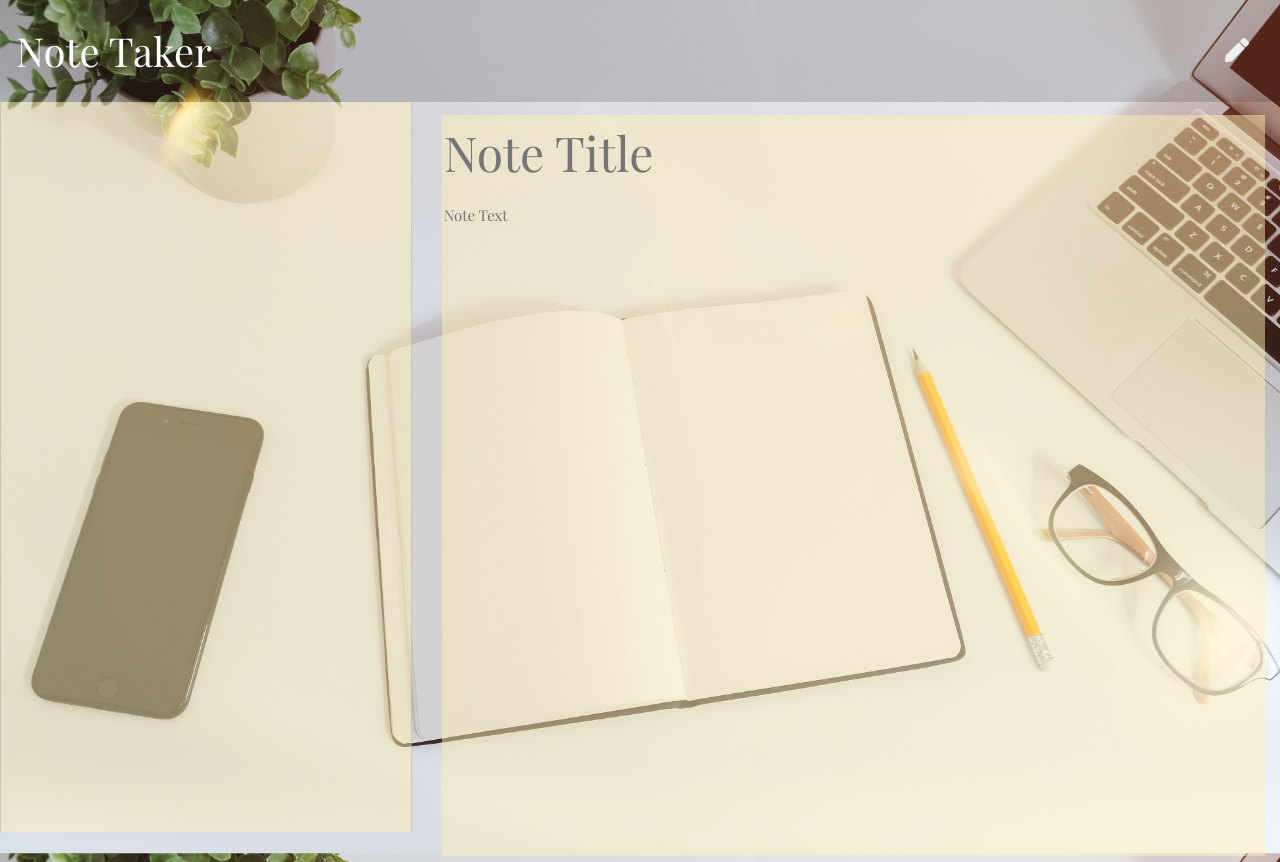
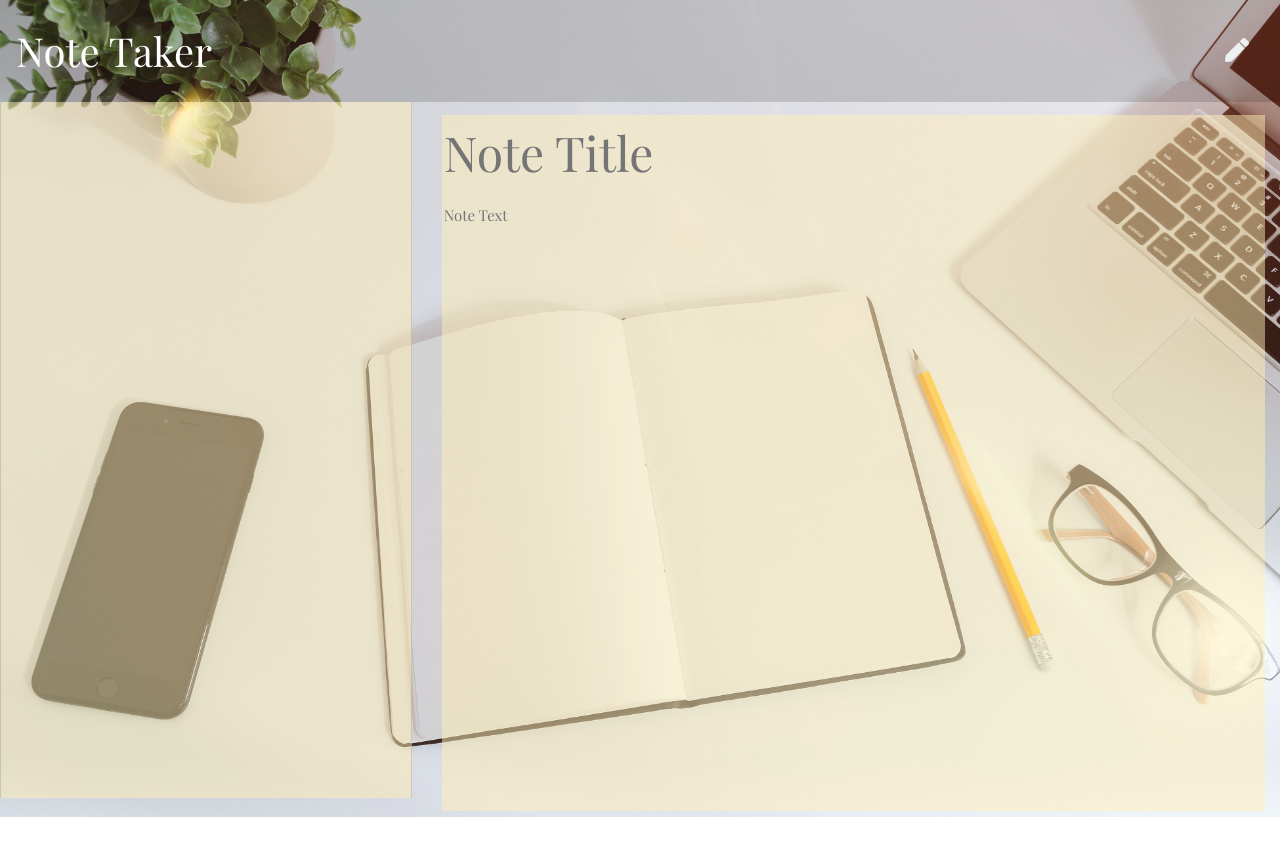
Before and after one commit to Suji-GitH/MBC-Note-Taker, a website: page public/notes.html in a window 1280 px wide. After the commit the page ends 817 px from the top, so only its background shows below. Drawn offline with nearby package versions, Linux system fonts and the light colour scheme; no server answers.

Commit message:
update css

```diff
--- a/public/assets/css/styles.css
+++ b/public/assets/css/styles.css
@@ -40,7 +40,7 @@ html, body {
 .note-textarea {
   background-color: rgba(255, 238, 182, 0.486);
   resize: none;
-  height: calc(100% - 63px);
+  height: calc(100% - 74px);
   padding-top: 15px;
 }
 
@@ -58,7 +58,7 @@ html, body {
 }
 
 .list-container .card {
-  height: calc(100vh - 70px);
+  height: calc(100vh - 104px);
   border-bottom: none;
   border-bottom-right-radius: 0;
   border-bottom-left-radius: 0;
@@ -94,8 +94,3 @@ html, body {
 .fa-trash-alt:before {
   color: black;
 }
-
-/* remove padding */
-/* .noteBody {
-  padding: none;
-} */
```
